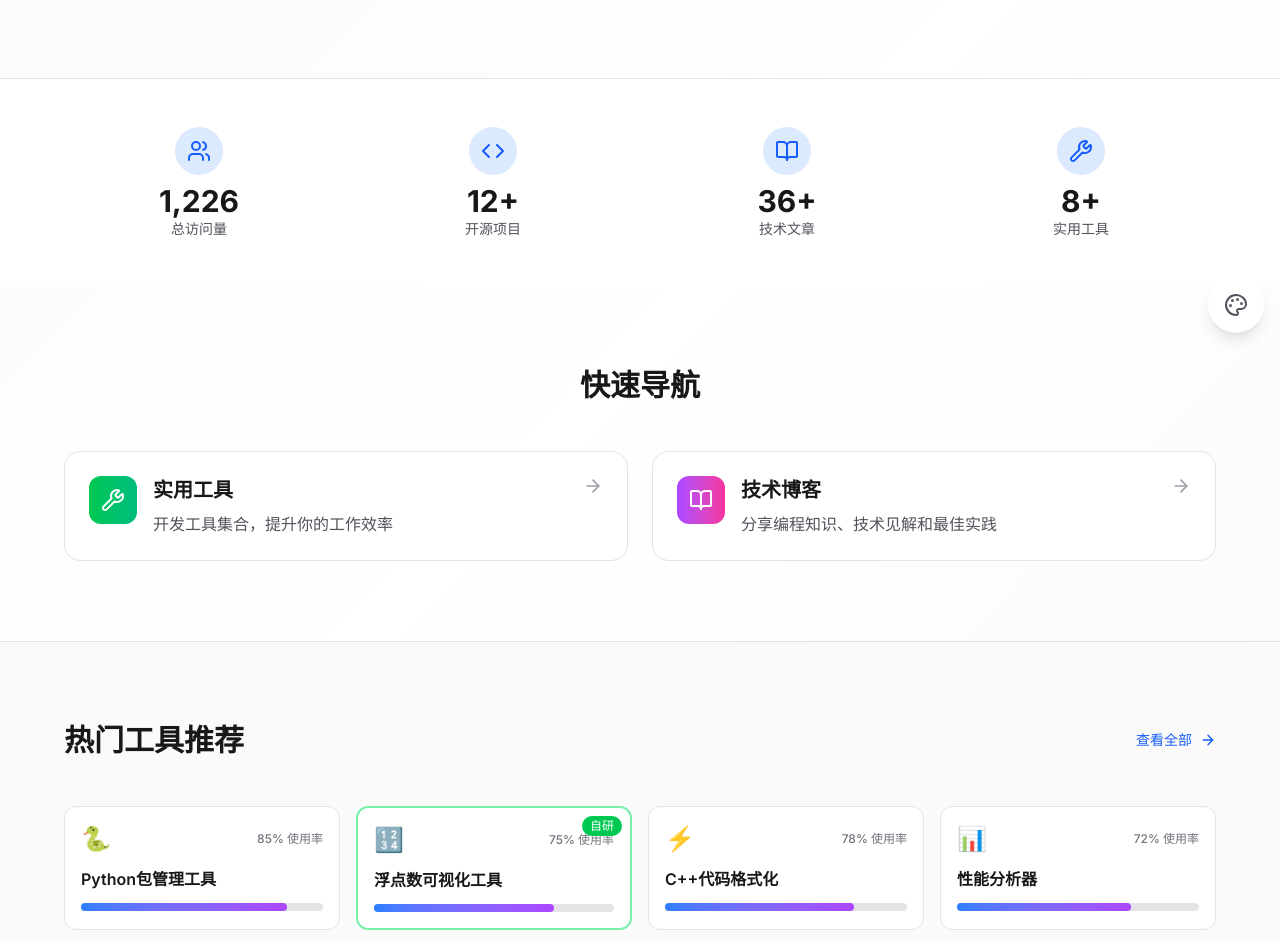
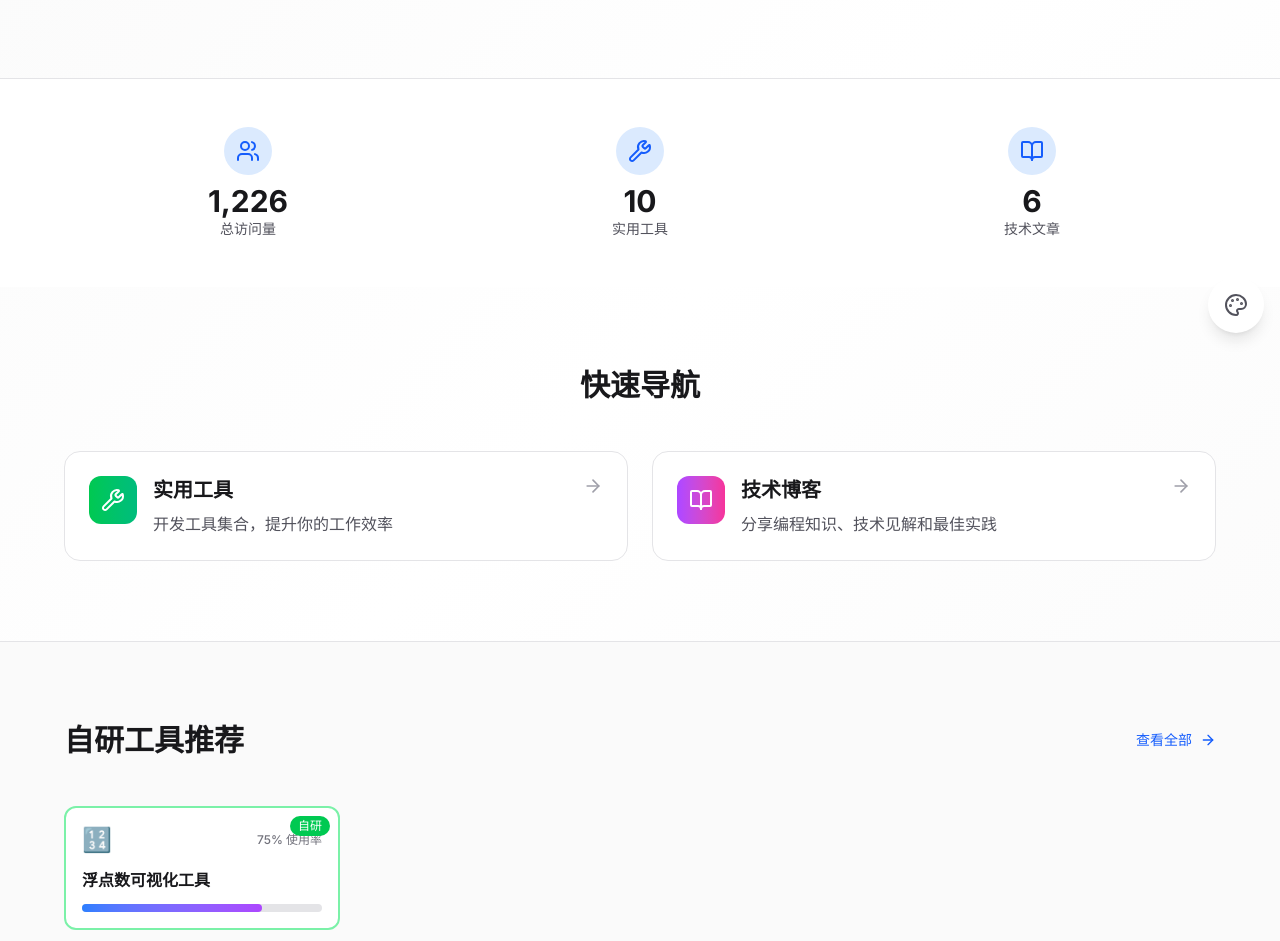
Before and after one commit to panmcai/Peter-Pan, a Next.js app: page / in a window 1280 px wide. Shown: the part 371-1312 px from the top of the page. Built offline with nearby package versions, Linux system fonts and the light colour scheme.

Commit message:
Update page.tsx

```diff
--- a/src/app/page.tsx
+++ b/src/app/page.tsx
@@ -73,10 +73,7 @@ export default function Home() {
   ];
 
   const featuredTools = [
-    { name: 'Python包管理工具', usage: 85, icon: '🐍', link: 'https://pypi.org/' },
     { name: '浮点数可视化工具', usage: 75, icon: '🔢', link: 'https://panmcai.github.io/FloatVisualizer/', isSelfDeveloped: true },
-    { name: 'C++代码格式化', usage: 78, icon: '⚡', link: 'https://clang.llvm.org/docs/ClangFormat.html' },
-    { name: '性能分析器', usage: 72, icon: '📊', link: 'https://py-spy.readthedocs.io/' },
   ];
 
   const handleThemeChange = (themeId: string) => {
@@ -154,12 +151,11 @@ export default function Home() {
       {/* Stats Section */}
       <section className="border-t border-zinc-200 bg-white px-4 py-12 dark:border-zinc-800 dark:bg-zinc-900/50">
         <div className="mx-auto max-w-6xl">
-          <div className="grid grid-cols-2 gap-6 md:grid-cols-4">
+          <div className="grid grid-cols-2 gap-6 md:grid-cols-3">
             {[
               { label: '总访问量', value: isMounted ? visitorCount.toLocaleString() : '...', icon: Users },
-              { label: '开源项目', value: '12+', icon: Code },
-              { label: '技术文章', value: '36+', icon: BookOpen },
-              { label: '实用工具', value: '8+', icon: Wrench },
+              { label: '实用工具', value: '10', icon: Wrench },
+              { label: '技术文章', value: '6', icon: BookOpen },
             ].map((stat, index) => (
               <div key={index} className="text-center">
                 <div className="mx-auto mb-2 flex h-12 w-12 items-center justify-center rounded-full bg-blue-100 dark:bg-blue-900/30">
@@ -210,7 +206,7 @@ export default function Home() {
         <div className="mx-auto max-w-6xl">
           <div className="mb-12 flex items-center justify-between">
             <h2 className="text-3xl font-bold text-zinc-900 dark:text-zinc-50">
-              热门工具推荐
+              自研工具推荐
             </h2>
             <Link
               href="/tools"
```
